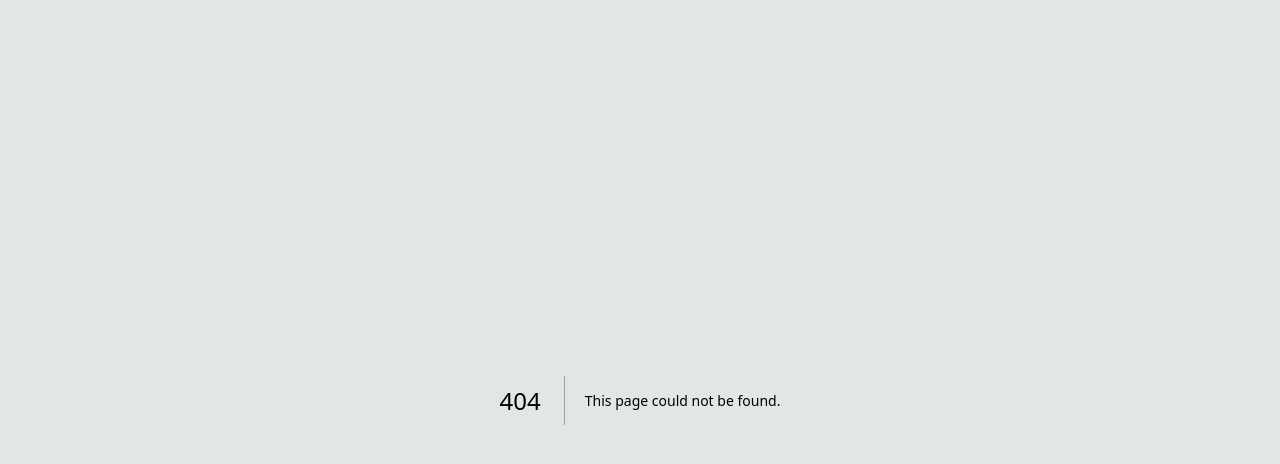
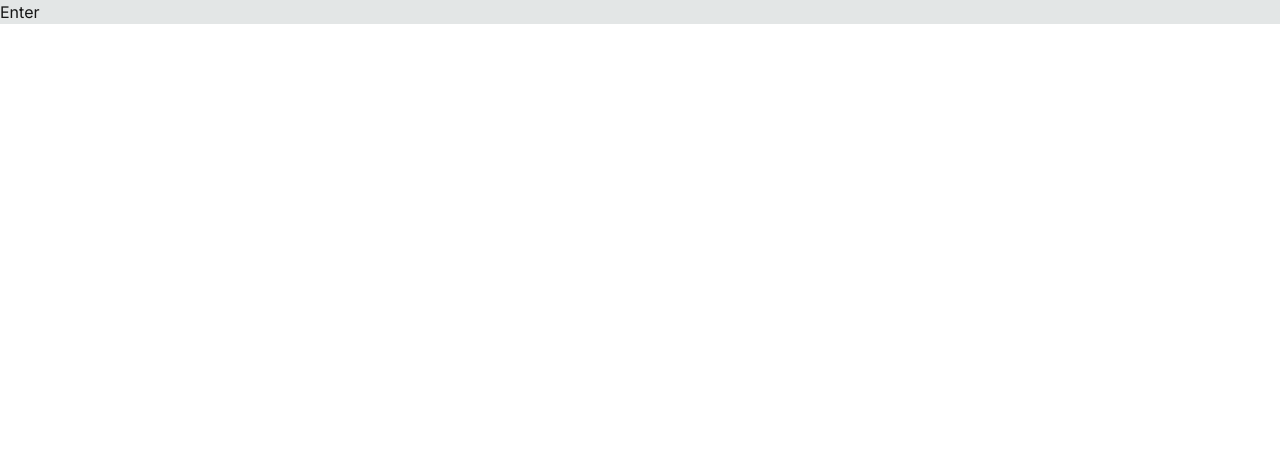
Before and after one commit to BillyAbrahamDeveloper/shopbify, a Next.js app: page /add-product in a window 1280 px wide. Before the commit this address had no page. Shown: the top 464 px of the page. Built offline with nearby package versions, Linux system fonts and the light colour scheme.

Commit message:
added product page

```diff
--- /dev/null
+++ b/src/app/add-product/page.tsx
@@ -0,0 +1,5 @@
+const AddProductPage = () => {
+  return <div>Enter</div>;
+};
+
+export default AddProductPage;
```
